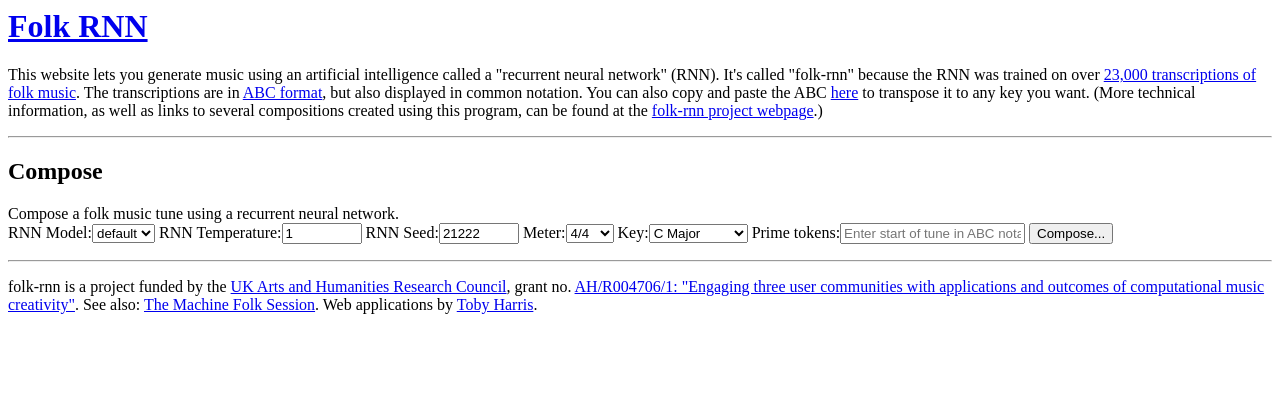
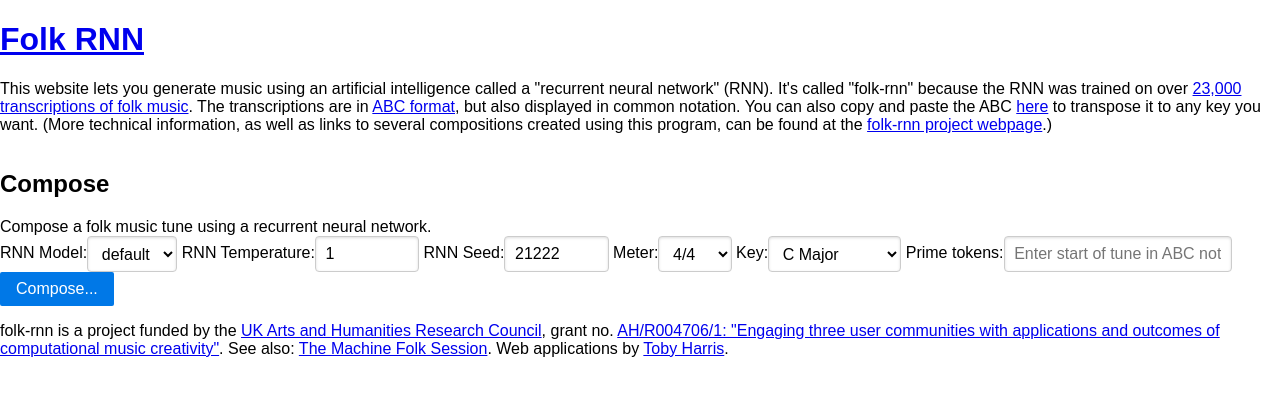
Before and after one commit to tobyspark/folk-rnn-webapp, a Django app: page / in a window 1280 px wide. Shown: the top 396 px of the page. Run offline with Django 3.2, Linux system fonts and the light colour scheme.

Commit message:
Templates use pure
No layout change, just div's and full-width units.

```diff
--- a/folk_rnn_site/composer/templates/composer/_compose.html
+++ b/folk_rnn_site/composer/templates/composer/_compose.html
@@ -1,8 +1,13 @@
-<div id="compose_ui">
-    Compose a folk music tune using a recurrent neural network.
-    <form method="POST" action="/">
-        {% csrf_token %}
-        {{ compose_form }}
-        <input id="compose_button" type="submit" value="Compose...">
-    </form>
+<div id="compose" class="pure-g">
+    <div class="pure-u">
+        <h2>Compose</h1>
+        <div id="compose_ui">
+            Compose a folk music tune using a recurrent neural network.
+            <form method="POST" action="/" class="pure-form">
+                {% csrf_token %}
+                {{ compose_form }}
+                <input id="compose_button" type="submit" value="Compose..." class="pure-button pure-button-primary">
+            </form>
+        </div>
+    </div>
 </div>
--- a/folk_rnn_site/composer/templates/composer/base.html
+++ b/folk_rnn_site/composer/templates/composer/base.html
@@ -1,20 +1,27 @@
+<!doctype html>
 <html>
     <head>
+        <meta charset="utf-8">
+        <meta name="viewport" content="width=device-width, initial-scale=1.0">
+
         <title>Folk RNN – {% block title %}Compose folk music with a recurrent neural network{% endblock %}</title>
+
+        <link rel="stylesheet" href="/static/pure/pure-min.css">
         {% block headend %}{% endblock %}
     </head>
     <body>
-        <div id="header">
-            <h1><a href="/">Folk RNN</a></h1>
-            <p>This website lets you generate music using an artificial intelligence called a "recurrent neural network" (RNN). It's called "folk-rnn" because the RNN was trained on over <a href="http://thesession.org" target="_blank">23,000 transcriptions of folk music</a>. The transcriptions are in <a href="http://abcnotation.com/wiki/abc:standard:v2.1" target="_blank">ABC format</a>, but also displayed in common notation. You can also copy and paste the ABC <a href="http://mandolintab.net/abcconverter.php" target="_blank">here</a> to transpose it to any key you want. (More technical information, as well as links to several compositions created using this program, can be found at the <a href="https://github.com/IraKorshunova/folk-rnn" target="_blank">folk-rnn project webpage</a>.)</p>
-            <hr>
+        <div id="header" class="pure-g">
+            <div class="pure-u-1">
+                <h1><a href="/">Folk RNN</a></h1>
+                <p>This website lets you generate music using an artificial intelligence called a "recurrent neural network" (RNN). It's called "folk-rnn" because the RNN was trained on over <a href="http://thesession.org" target="_blank">23,000 transcriptions of folk music</a>. The transcriptions are in <a href="http://abcnotation.com/wiki/abc:standard:v2.1" target="_blank">ABC format</a>, but also displayed in common notation. You can also copy and paste the ABC <a href="http://mandolintab.net/abcconverter.php" target="_blank">here</a> to transpose it to any key you want. (More technical information, as well as links to several compositions created using this program, can be found at the <a href="https://github.com/IraKorshunova/folk-rnn" target="_blank">folk-rnn project webpage</a>.)</p>
+            </div>
         </div>
-        <div id="content">
-            {% block content %}{% endblock %}
+        {% block content %}{% endblock %}
         </div>
-        <div id="footer">
-            <hr>
-            <p> folk-rnn is a project funded by the <a href="http://www.ahrc.ac.uk/" target="_blank">UK Arts and Humanities Research Council</a>, grant no. <a href="http://gtr.rcuk.ac.uk/projects?ref=AH%2FR004706%2F1" target="_blank">AH/R004706/1: "Engaging three user communities with applications and outcomes of computational music creativity"<a/>. See also: <a href="http://themachinefolksession.org">The Machine Folk Session</a>. Web applications by <a href="http://tobyz.net">Toby Harris</a>.</p>
+        <div id="footer" class="pure-g">
+            <div class="pure-u-1">
+                <p> folk-rnn is a project funded by the <a href="http://www.ahrc.ac.uk/" target="_blank">UK Arts and Humanities Research Council</a>, grant no. <a href="http://gtr.rcuk.ac.uk/projects?ref=AH%2FR004706%2F1" target="_blank">AH/R004706/1: "Engaging three user communities with applications and outcomes of computational music creativity"<a/>. See also: <a href="http://themachinefolksession.org">The Machine Folk Session</a>. Web applications by <a href="http://tobyz.net">Toby Harris</a>.</p>
+            </div>
         </div>
         {% block bodyend %}{% endblock %}
     </body>
--- a/folk_rnn_site/composer/templates/composer/home.html
+++ b/folk_rnn_site/composer/templates/composer/home.html
@@ -1,9 +1,5 @@
 {% extends "composer/base.html" %}
 
 {% block content %}
-{% load humanize %}
-<div id="compose">
-    <h2>Compose</h1>
-    {% include "composer/_compose.html" %}
-</div>
+{% include "composer/_compose.html" %}
 {% endblock %}
```
Also changed, not shown: folk_rnn_site/composer/templates/composer/tune-in-process.html (+5 -8 lines), folk_rnn_site/composer/templates/composer/tune.html (+3 -6 lines).
